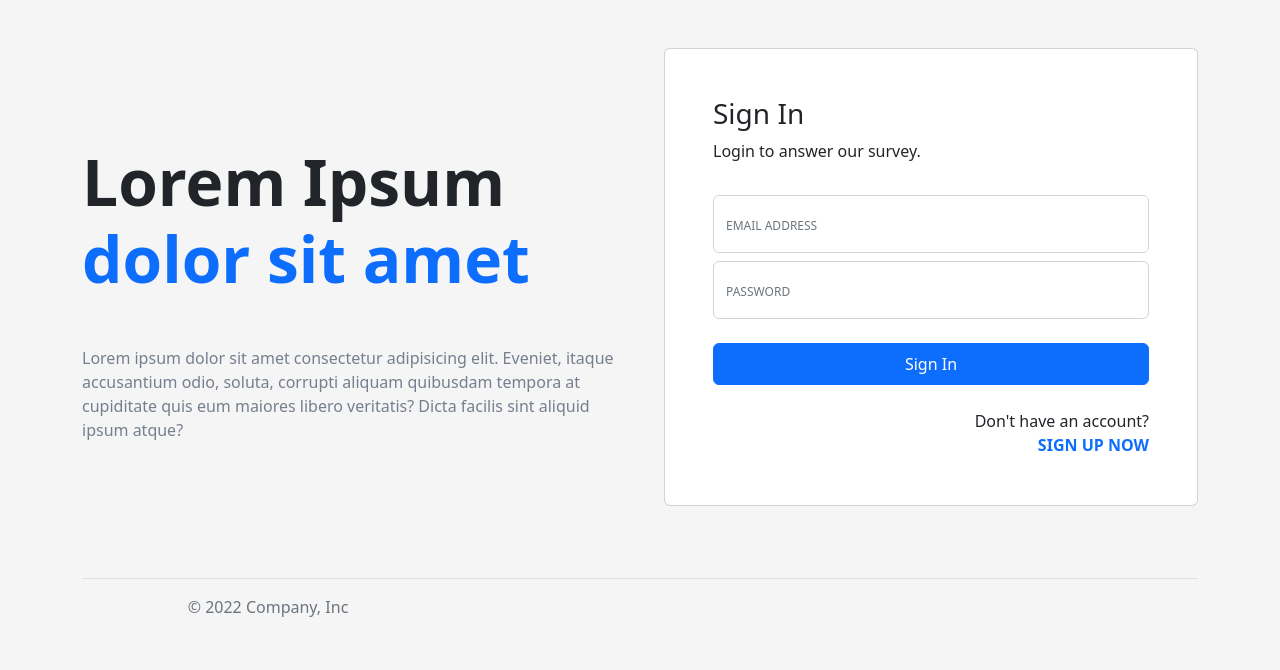
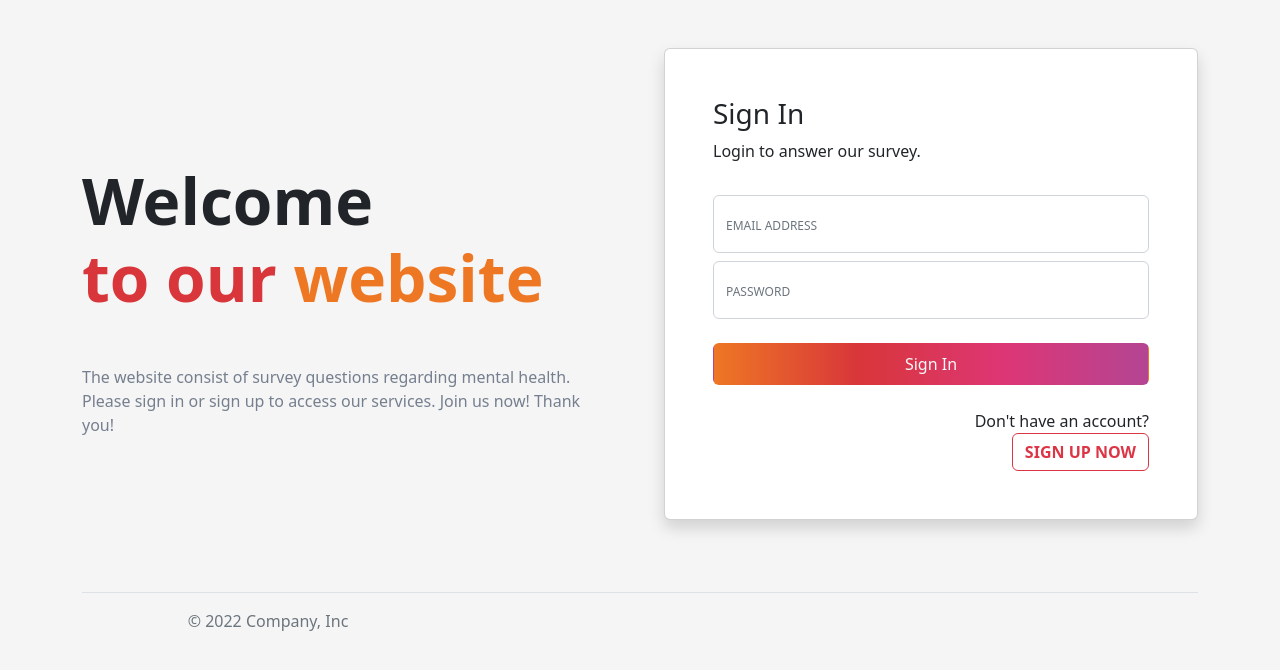
Before and after one commit to crisellevaldez/survey, a PHP site: page /login.php in a window 1280 px wide. Shown: the part 72-742 px from the top of the page. Run offline with PHP 8.4, Linux system fonts and the light colour scheme; some libraries are stand-ins or nearby versions.

Commit message:
final v2

```diff
--- a/about-us.php
+++ b/about-us.php
@@ -8,7 +8,7 @@ session_start();
 
 <body>
   <?php include 'templates/_navbar.php'; ?>
-  <div class="container">
+  <div class="container ">
     <div class="px-4 py-5 my-5 text-center">
       <h1 class="display-5 fw-bold">About Us</h1>
       <div class="col-lg-8 mx-auto">
--- a/assets/css/styles.css
+++ b/assets/css/styles.css
@@ -29,3 +29,14 @@
      border-width: 1px 0;
      box-shadow: inset 0 .5em 1.5em rgba(0, 0, 0, .1), inset 0 .125em .5em rgba(0, 0, 0, .15);
    }
+
+   .gradient-custom {
+     /* fallback for old browsers */
+     background: #fccb90;
+
+     /* Chrome 10-25, Safari 5.1-6 */
+     background: -webkit-linear-gradient(to right, #ee7724, #d8363a, #dd3675, #b44593);
+
+     /* W3C, IE 10+/ Edge, Firefox 16+, Chrome 26+, Opera 12+, Safari 7+ */
+     background: linear-gradient(to right, #ee7724, #d8363a, #dd3675, #b44593);
+     }
--- a/assets/js/charts.js
+++ b/assets/js/charts.js
@@ -28,6 +28,7 @@ $(document).ready(function () {
             <meta name="viewport" content="width=device-width, initial-scale=1.0">
 
         <!-- Bootstrap -->
+        <link rel="stylesheet" href="assets/css/styles.css">
         <link rel="stylesheet" href="assets/dist/bootstrap-v5.2.2/css/bootstrap.min.css">
 
         <!-- JQuery -->
@@ -35,7 +36,7 @@ $(document).ready(function () {
         <script src="assets/dist/jquery/jquery-ui-1.13.2.custom/jquery-ui.min.js"></script>
         </head>
         <body> <div class="container">
-        <button id="export" onclick="exportTableToExcel('tblData', 'report')" class="btn btn-success w-25 d-block float-end"> Export XLS </button> </p>
+        <button id="export" onclick="exportTableToExcel('tblData', 'report')" class="btn gradient-custom text-white w-25 d-block float-end"> Export XLS </button> </p>
             <table class="table" id="tblData">
                 <thead>
                     <tr>
--- a/assets/js/results.js
+++ b/assets/js/results.js
@@ -39,9 +39,9 @@ $(document).ready(function(){
             }
 
            $('.row').prepend(`
-                <div class="col-md-6 mt-5">
+                <div class="col-md-6 mt-">
                     <p> Note: The results are based on the survey. You cannot repeat the survey once submitted. Please contact the admin if there are any concerns or inquiries. </p>
-                    <div class="p-5 bg-light border rounded-3" >
+                    <div class="p-5 bg-light border rounded-3 shadow" >
                         <h1> Result </h1>
                         <p class="fs-5" style="color: ${bgColor}">${res}% = ${msg}</p>
                         <p class="fs-5">${msg2}</p>
--- a/dashboard.php
+++ b/dashboard.php
@@ -71,10 +71,10 @@ if (isset($_SESSION['id'])) {
             </div>
         </div>
 
-        <div class="row mt-5" id="chart">
+        <div class="row mt-5 shadow-lg pt-5" id="chart">
             <h3> Survey Results </h3>
             <p class="mb-5"> Below are the results of the survey per question. These data are from the users who answered the survey.
-            <button id="export" class="btn btn-success w-25 d-block float-end"> Export </button> </p>
+            <button id="export" class="btn gradient-custom text-white w-25 d-block float-end"> Export </button> </p>
         </div>
 
         <?php include 'templates/_footer.html'; ?>
--- a/index.php
+++ b/index.php
@@ -17,10 +17,10 @@ session_start();
                     <div class="row gx-5 align-items-center justify-content-center">
                         <div class="col-lg-8 col-xl-7 col-xxl-6">
                             <div class="my-5 text-center text-xl-start">
-                                <h1 class="display-5 fw-bolder text-white mb-2">A Bootstrap 5 template for modern businesses</h1>
-                                <p class="lead fw-normal text-white-50 mb-4">Quickly design and customize responsive mobile-first sites with Bootstrap, the world’s most popular front-end open source toolkit!</p>
+                                <h1 class="display-5 fw-bolder text-white mb-2">Welcome</h1>
+                                <p class="lead fw-normal text-white-50 mb-4">Join Us to view our survey and use our services. Thank you!</p>
                                 <div class="d-grid gap-3 d-sm-flex justify-content-sm-center justify-content-xl-start">
-                                    <a class="btn btn-primary btn-lg px-4 me-sm-3" href="login.php">Sign In</a>
+                                    <a class="btn gradient-custom text-white btn-lg px-4" href="login.php">Sign In</a>
                                     <a class="btn btn-outline-light btn-lg px-4" href="sign-up.php">Sign Up</a>
                                 </div>
                             </div>
--- a/login.php
+++ b/login.php
@@ -32,19 +32,16 @@
                 <div class="row gx-lg-5 align-items-center">
                     <div class="col-lg-6 mb-5 mb-lg-0">
                         <h1 class="my-5 display-3 fw-bold ls-tight">
-                            Lorem Ipsum <br />
-                            <span class="text-primary">dolor sit amet</span>
+                            Welcome <br />
+                            <span style="color: #d8363a">to our <span style="color: #ee7724">website </span></span>
                         </h1>
                         <p style="color: hsl(217, 10%, 50.8%)">
-                            Lorem ipsum dolor sit amet consectetur adipisicing elit.
-                            Eveniet, itaque accusantium odio, soluta, corrupti aliquam
-                            quibusdam tempora at cupiditate quis eum maiores libero
-                            veritatis? Dicta facilis sint aliquid ipsum atque?
+                           The website consist of survey questions regarding mental health. Please sign in or sign up to access our services. Join us now! Thank you!
                         </p>
                     </div>
 
                     <div class="col-lg-6 mb-5 mb-lg-0">
-                        <div class="card">
+                        <div class="card shadow ">
                             <div class="card-body py-5 px-md-5">
                                 <form class="needs-validation" novalidate>
                                     <!-- 2 column grid layout with text inputs for the first and last names -->
@@ -68,13 +65,13 @@
                                     </div>
 
                                     <!-- Submit button -->
-                                    <button type="submit" class="btn btn-primary btn-block mb-4 w-100 p-2">
+                                    <button type="submit" class="btn gradient-custom btn-block mb-4 w-100 p-2 text-light">
                                         Sign In
                                     </button>
 
                                     <div class="text-end">
                                         <p class="m-0">Don't have an account?</p>
-                                        <a href="sign-up.php" class="text-primary fw-semibold text-decoration-none"> SIGN UP NOW </a>
+                                        <a href="sign-up.php" class="btn btn-outline-danger fw-semibold text-decoration-none"> SIGN UP NOW </a>
                                     </div>
                                 </form>
                             </div>
--- a/sign-up.php
+++ b/sign-up.php
@@ -27,7 +27,7 @@
         <div class="container py-5 h-100">
             <div class="row d-flex justify-content-center align-items-center h-100">
                 <div class="col">
-                    <div class="card card-registration my-4">
+                    <div class="card card-registration shadow my-4">
                         <form class="needs-validation" novalidate>
                             <div class="row g-0">
                                 <div class="col-xl-6">
@@ -115,7 +115,7 @@
                                         </div>
 
                                         <div class="col-md-12 mb-2 p-1">
-                                            <button type="submit" class="btn btn-primary btn-block mb-4 w-100 p-2">
+                                            <button type="submit" class="btn gradient-custom text-white btn-block mb-4 w-100 p-2">
                                                 Sign Up
                                             </button>
                                         </div>
--- a/survey.php
+++ b/survey.php
@@ -30,7 +30,7 @@ if (!isset($_SESSION['id'])) {
 <body class="text-center">
     <?php include 'templates/_navbar.php'; ?>
 
-    <div class="container">
+    <div class="container shadow-lg p-3">
         <div class="mx-0 mx-sm-auto">
             <div class="card mt-5">
                 <form class="needs-validation" novalidate>
@@ -85,7 +85,7 @@ if (!isset($_SESSION['id'])) {
                         <!-- Insert Questions  -->
                         <div class="container">
                             <div class="row">
-                                <div class="col-md-12>">
+                                <div class="col-md-12">
                                     <table class="table table-bordered table-striped">
                                         <thead>
                                             <tr>
@@ -106,7 +106,7 @@ if (!isset($_SESSION['id'])) {
                     </div>
                     <div class="card-footer text-end">
                         <?php if ($_SESSION['loa'] == 2) { ?>
-                            <button type="submit" class="btn btn-primary">Submit</button>
+                            <button type="submit" class="btn gradient-custom text-white">Submit</button>
                         <?php } ?>
                     </div>
                 </form>
--- a/templates/_back-to-top.html
+++ b/templates/_back-to-top.html
@@ -1,3 +1,3 @@
-<button type="button" class="btn btn-secondary btn-floating btn-lg" id="btn-back-to-top">
-  <i class="fas fa-arrow-up"></i>
+<button type="button" class="btn gradient-custom btn-floating btn-lg" id="btn-back-to-top">
+  <i class="fas fa-arrow-up text-white"></i>
 </button>
```
